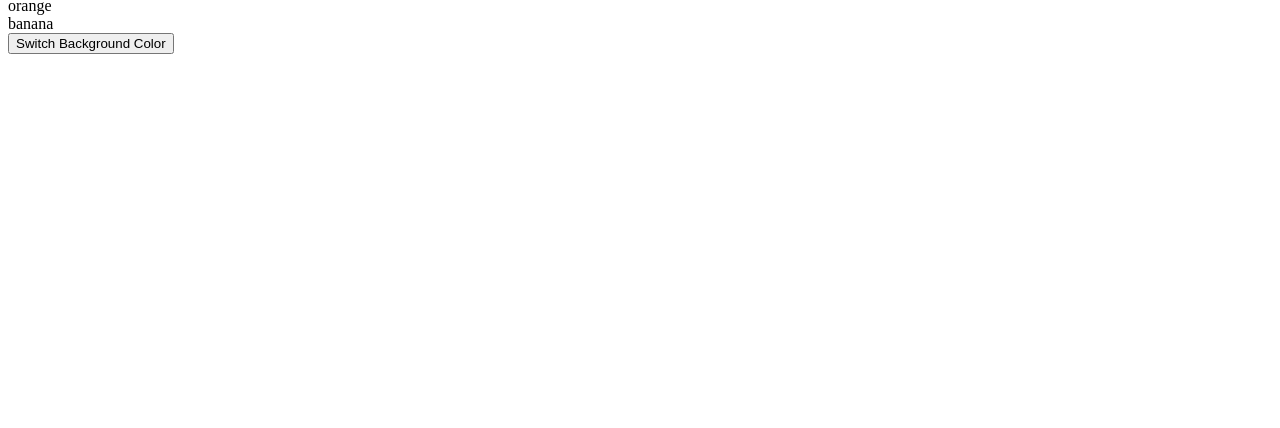
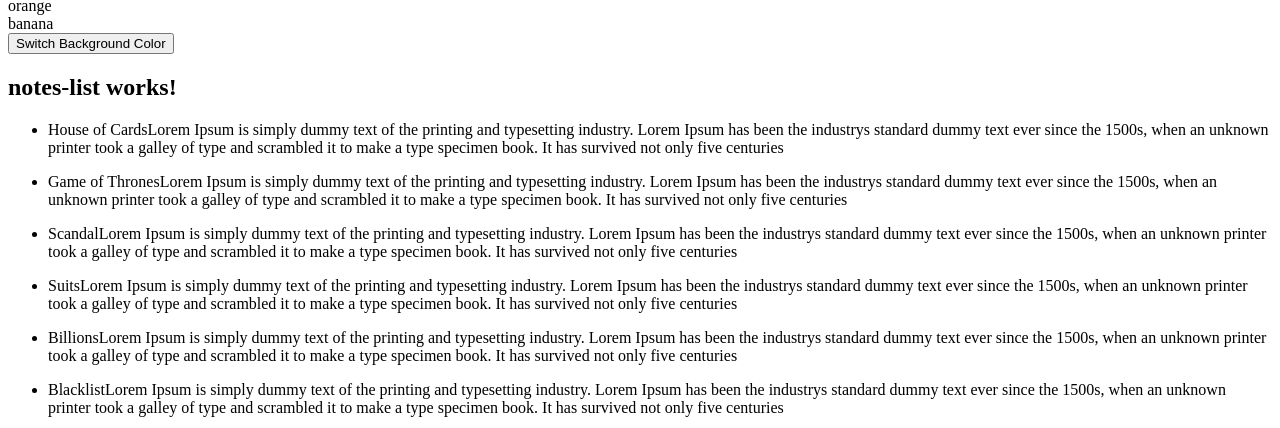
Before and after one commit to anasbassi/notesapp, an Angular app: page / in a window 1280 px wide. Shown: the part 524-952 px from the top of the page. Before the commit the page ends 800 px from the top, so only its background shows below. Built offline with nearby package versions, Linux system fonts and the light colour scheme.

Commit message:
List array Item

```diff
--- a/src/app/app.component.html
+++ b/src/app/app.component.html
@@ -7,6 +7,6 @@
   <button (click)="change()">
     Switch Background Color
   </button>
-
 </div>
+<app-notes-list />
 <router-outlet></router-outlet>
--- a/src/app/app.component.ts
+++ b/src/app/app.component.ts
@@ -2,11 +2,12 @@ import { Component } from '@angular/core';
 import { CommonModule, NgFor } from '@angular/common';
 import { RouterOutlet } from '@angular/router';
 import { HeaderComponent } from './header/header.component';
+import { NotesListComponent } from './notes-list/notes-list.component';
 
 @Component({
   selector: 'app-root',
   standalone: true,
-  imports: [CommonModule, RouterOutlet, HeaderComponent, NgFor],
+  imports: [CommonModule, RouterOutlet, HeaderComponent, NgFor, NotesListComponent],
   templateUrl: './app.component.html',
   styleUrls: ['./app.component.css']
 })
--- a/src/app/notes-list/notes-list.component.html
+++ b/src/app/notes-list/notes-list.component.html
@@ -1 +1,10 @@
-<p>notes-list works!</p>
+<div>
+    <h2>notes-list works!</h2>
+    <ul class="notes" *ngFor="let note of notes">
+        <li>
+          <span class="note-title">{{ note.title }}</span>
+          <span class="note-text">{{ note.text}}</span>
+        </li>
+      </ul>
+
+</div>
--- a/src/app/notes-list/notes-list.component.ts
+++ b/src/app/notes-list/notes-list.component.ts
@@ -1,5 +1,6 @@
 import { Component } from '@angular/core';
 import { CommonModule } from '@angular/common';
+import { Note } from '../notes';
 
 @Component({
   selector: 'app-notes-list',
@@ -9,5 +10,41 @@ import { CommonModule } from '@angular/common';
   styleUrl: './notes-list.component.css'
 })
 export class NotesListComponent {
+  notes: Note[] = [
+    {
+        id: 0,
+        title: 'House of Cards',
+        text: 'Lorem Ipsum is simply dummy text of the printing and typesetting industry. Lorem Ipsum has been the industrys standard dummy text ever since the 1500s, when an unknown printer took a galley of type and scrambled it to make a type specimen book. It has survived not only five centuries'
+    },
+    {
+        id: 1,
+        title: 'Game of Thrones',
+        text: 'Lorem Ipsum is simply dummy text of the printing and typesetting industry. Lorem Ipsum has been the industrys standard dummy text ever since the 1500s, when an unknown printer took a galley of type and scrambled it to make a type specimen book. It has survived not only five centuries'
+    },
+    {
+        id: 2,
+        title: 'Scandal',
+        text: 'Lorem Ipsum is simply dummy text of the printing and typesetting industry. Lorem Ipsum has been the industrys standard dummy text ever since the 1500s, when an unknown printer took a galley of type and scrambled it to make a type specimen book. It has survived not only five centuries'
+    },
+    {
+        id: 3,
+        title: 'Suits',
+        text: 'Lorem Ipsum is simply dummy text of the printing and typesetting industry. Lorem Ipsum has been the industrys standard dummy text ever since the 1500s, when an unknown printer took a galley of type and scrambled it to make a type specimen book. It has survived not only five centuries'
+    },
+    {
+        id: 4,
+        title: 'Billions',
+        text: 'Lorem Ipsum is simply dummy text of the printing and typesetting industry. Lorem Ipsum has been the industrys standard dummy text ever since the 1500s, when an unknown printer took a galley of type and scrambled it to make a type specimen book. It has survived not only five centuries'
+    },
+    {
+        id: 5,
+        title: 'Blacklist',
+        text: 'Lorem Ipsum is simply dummy text of the printing and typesetting industry. Lorem Ipsum has been the industrys standard dummy text ever since the 1500s, when an unknown printer took a galley of type and scrambled it to make a type specimen book. It has survived not only five centuries'
+    }
+  ];
 
+  constructor() { }
+
+  ngOnInit(): void {
+  }
 }
```
Also changed, not shown: src/app/notes.ts (+32 -1 lines).
